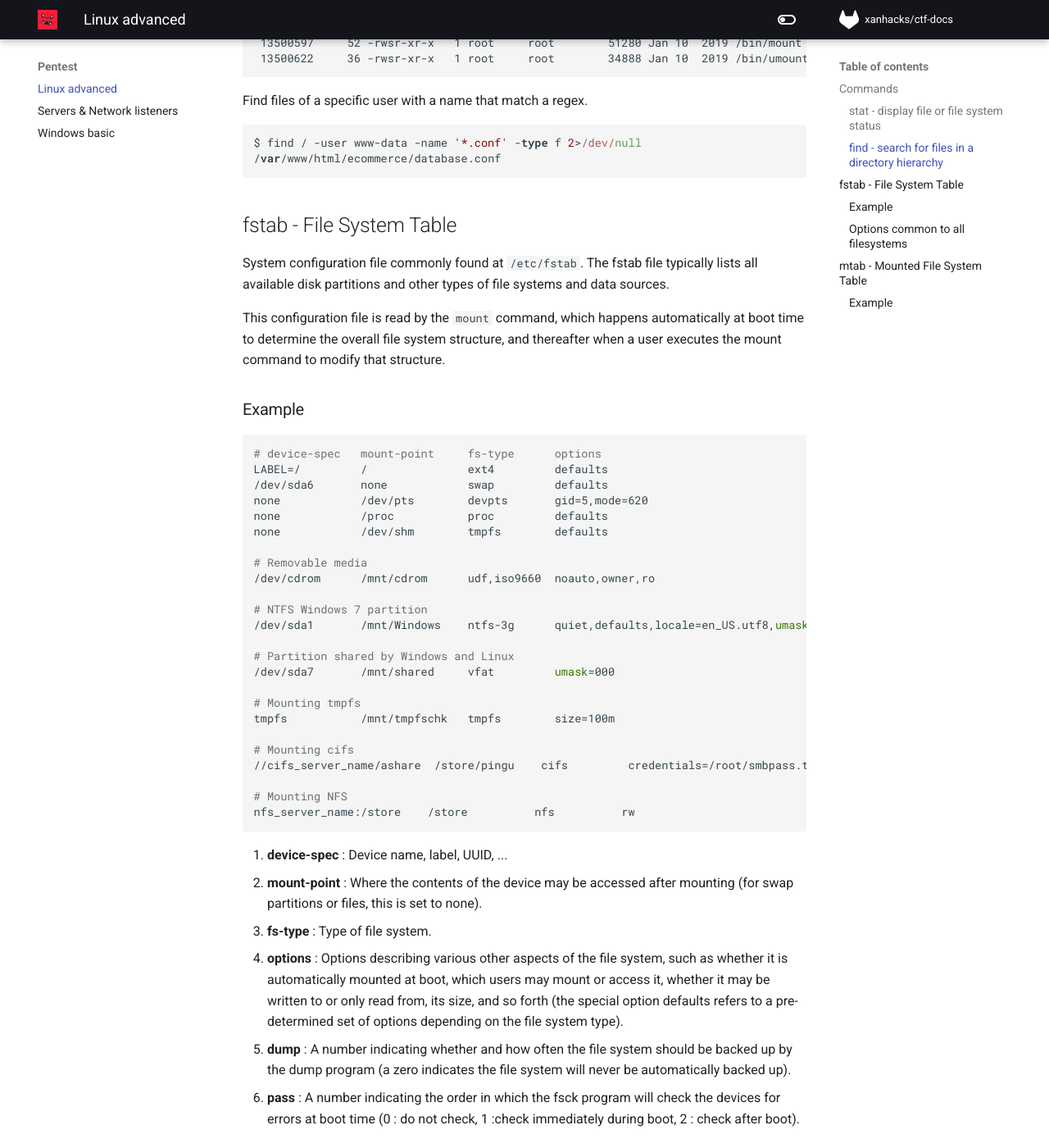
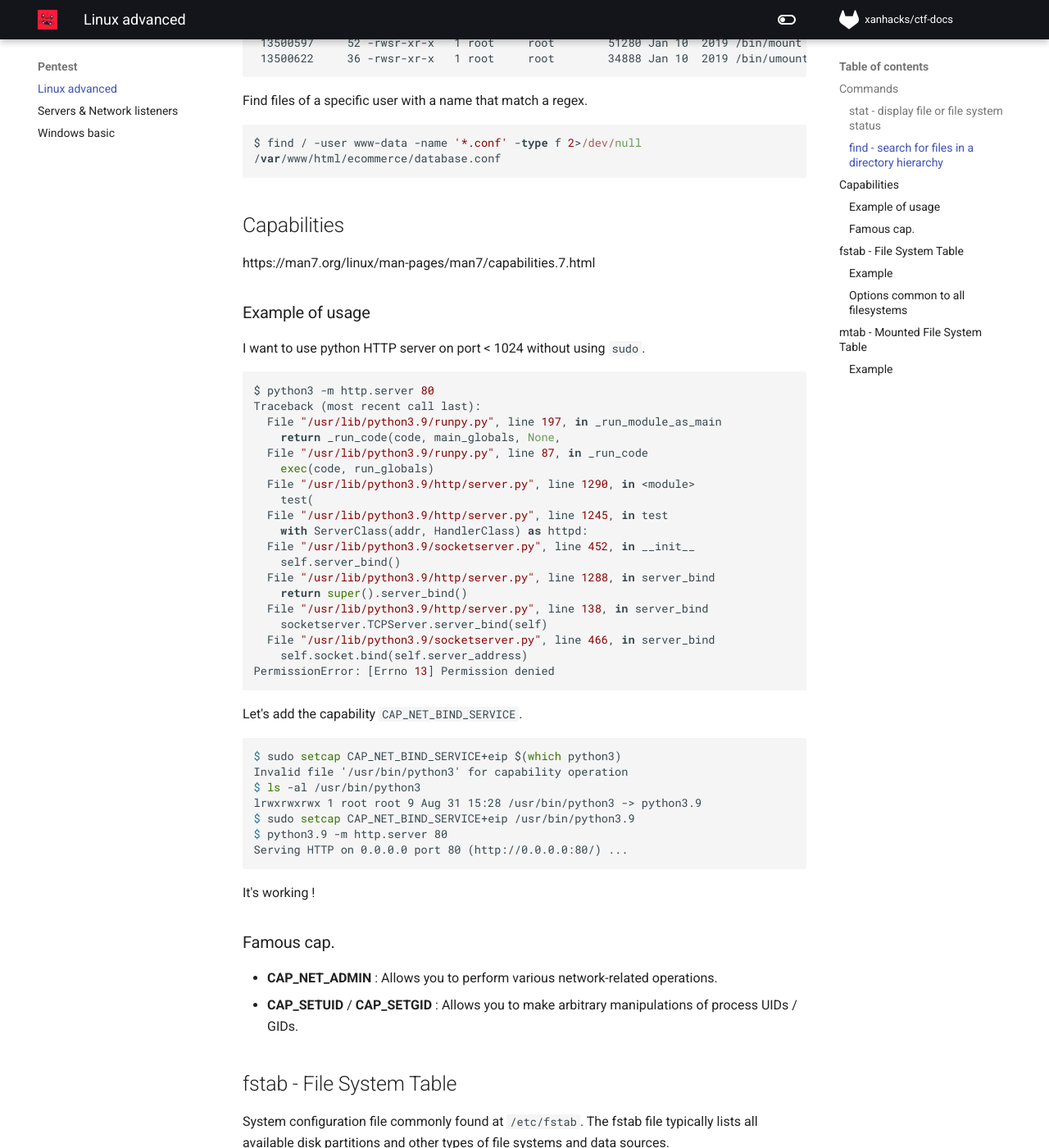
Before and after one commit to xanhacks/ctf-docs, an MkDocs documentation site: the page built from docs/pentest/linux.md, in a window 1280 px wide and 1400 px high, scrolled down 975 px. Shown: the whole window at 82% size. Built offline with MkDocs 1.6.1 and Material for MkDocs 9.7.7, drawn with Linux system fonts in a browser that asks for light colours; nearby versions of some CDN libraries; comment, search, counter and statistics services are not loaded.

Commit message:
add CAPs

````diff
--- a/docs/pentest/linux.md
+++ b/docs/pentest/linux.md
@@ -54,6 +54,55 @@ $ find / -perm /4000 -user root -type f -newermt '28 jul 2018 00:00:00' ! -newer
 $ find / -user www-data -name '*.conf' -type f 2>/dev/null
 /var/www/html/ecommerce/database.conf
 ```
+
+## Capabilities
+
+https://man7.org/linux/man-pages/man7/capabilities.7.html
+
+### Example of usage
+
+I want to use python HTTP server on port < 1024 without using `sudo`.
+
+```bash
+$ python3 -m http.server 80
+Traceback (most recent call last):
+  File "/usr/lib/python3.9/runpy.py", line 197, in _run_module_as_main
+    return _run_code(code, main_globals, None,
+  File "/usr/lib/python3.9/runpy.py", line 87, in _run_code
+    exec(code, run_globals)
+  File "/usr/lib/python3.9/http/server.py", line 1290, in <module>
+    test(
+  File "/usr/lib/python3.9/http/server.py", line 1245, in test
+    with ServerClass(addr, HandlerClass) as httpd:
+  File "/usr/lib/python3.9/socketserver.py", line 452, in __init__
+    self.server_bind()
+  File "/usr/lib/python3.9/http/server.py", line 1288, in server_bind
+    return super().server_bind()
+  File "/usr/lib/python3.9/http/server.py", line 138, in server_bind
+    socketserver.TCPServer.server_bind(self)
+  File "/usr/lib/python3.9/socketserver.py", line 466, in server_bind
+    self.socket.bind(self.server_address)
+PermissionError: [Errno 13] Permission denied
+```
+
+Let's add the capability `CAP_NET_BIND_SERVICE`.
+
+```bash
+$ sudo setcap CAP_NET_BIND_SERVICE+eip $(which python3)
+Invalid file '/usr/bin/python3' for capability operation
+$ ls -al /usr/bin/python3
+lrwxrwxrwx 1 root root 9 Aug 31 15:28 /usr/bin/python3 -> python3.9
+$ sudo setcap CAP_NET_BIND_SERVICE+eip /usr/bin/python3.9
+$ python3.9 -m http.server 80
+Serving HTTP on 0.0.0.0 port 80 (http://0.0.0.0:80/) ...
+```
+
+It's working !
+
+### Famous cap.
+
+- **CAP_NET_ADMIN** : Allows you to perform various network-related operations.
+- **CAP_SETUID** / **CAP_SETGID** : Allows you to make arbitrary manipulations of process UIDs / GIDs.
 
 ## fstab - File System Table
 System configuration file commonly found at `/etc/fstab`. The fstab file typically lists all available disk partitions and other types of file systems and data sources.
````
